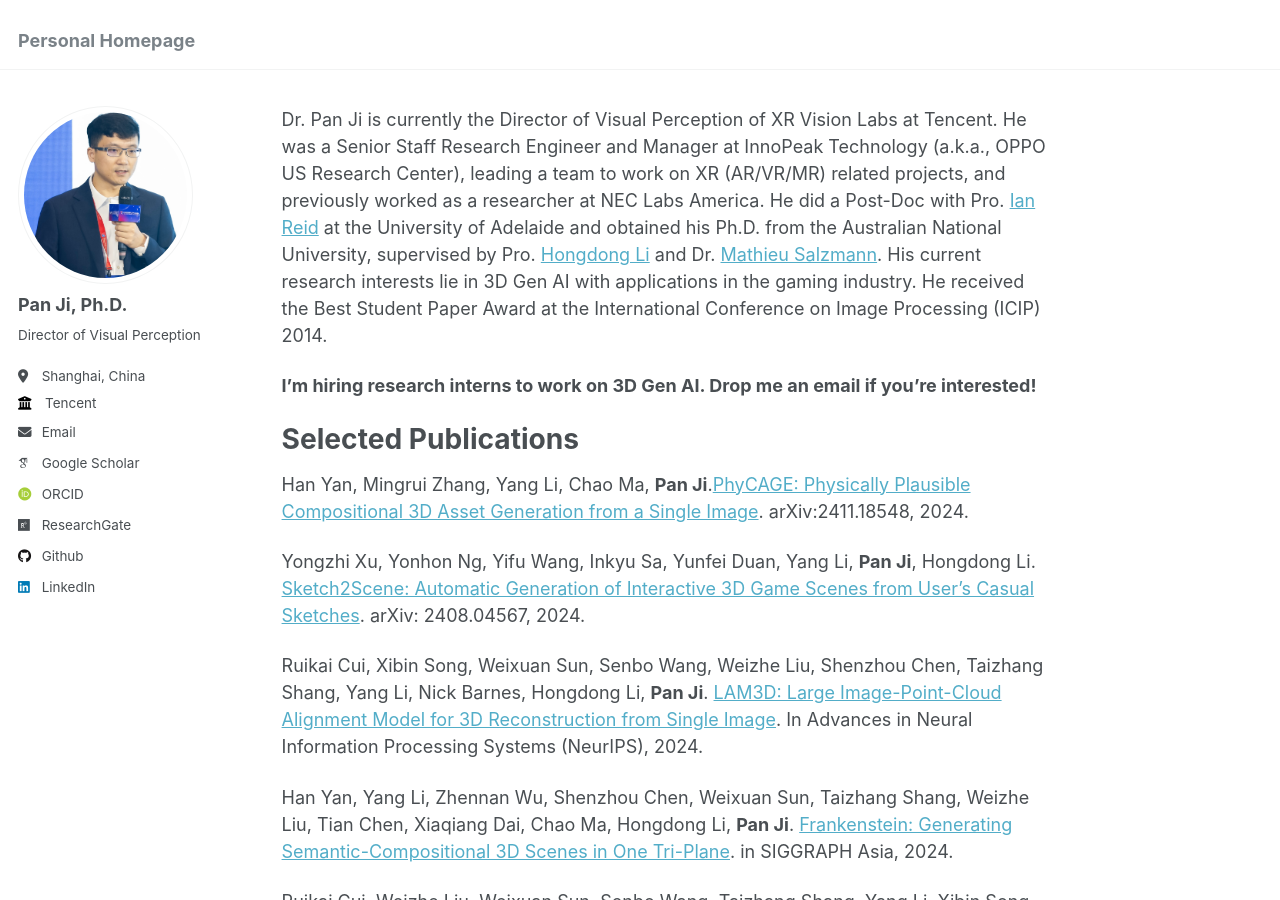
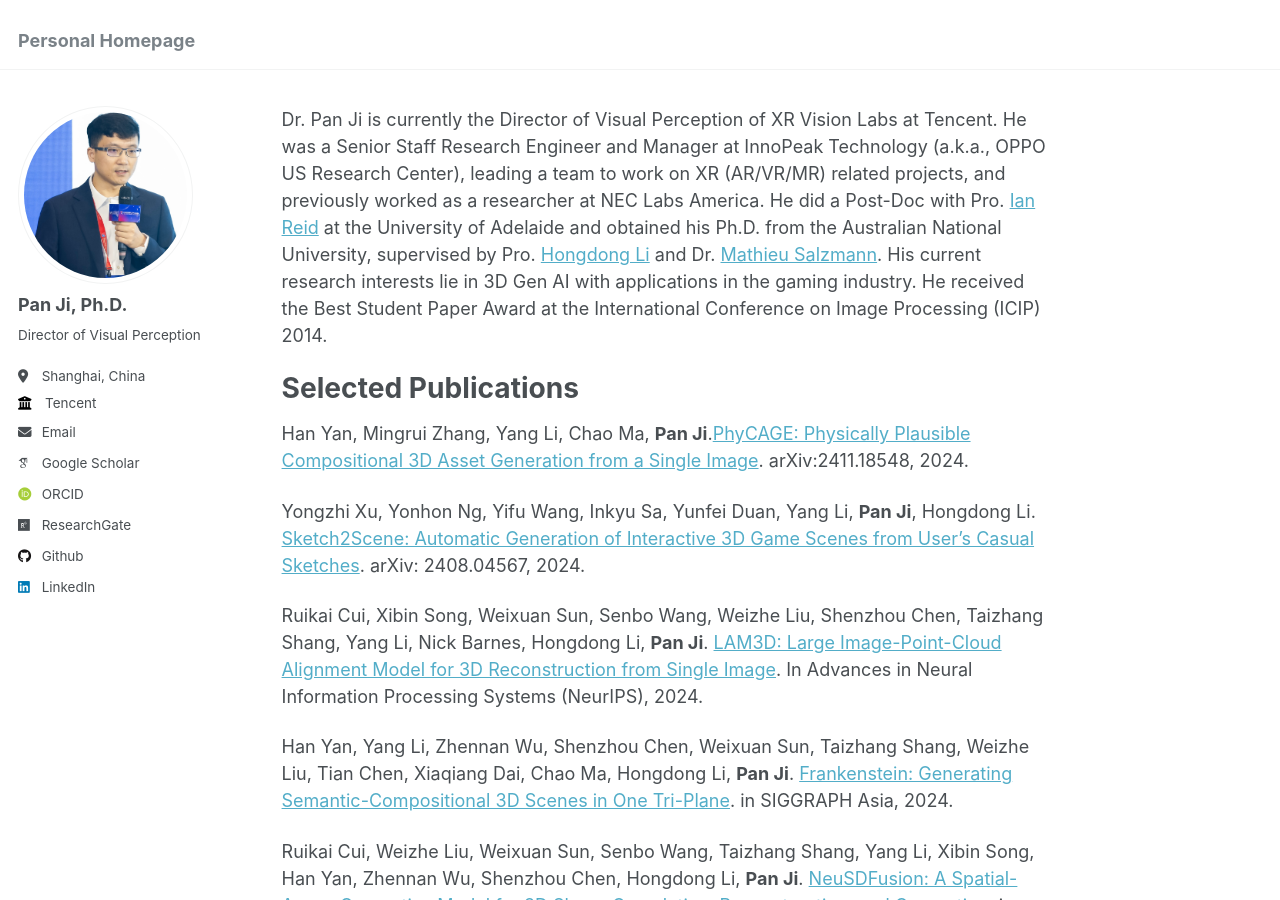
Before and after one commit to panji530/panji, a Jekyll site: the page built from _pages/about.md, in a window 1280 px wide and 900 px high. Built offline with Jekyll 4.4.1, drawn with Linux system fonts in a browser that asks for light colours; some web fonts are replaced.

Commit message:
Update about.md

```diff
--- a/_pages/about.md
+++ b/_pages/about.md
@@ -9,10 +9,9 @@ redirect_from:
 
 Dr. Pan Ji is currently the Director of Visual Perception of XR Vision Labs at Tencent. He was a Senior Staff Research Engineer and Manager at InnoPeak Technology (a.k.a., OPPO US Research Center), leading a team to work on XR (AR/VR/MR) related projects, and previously worked as a researcher at NEC Labs America. He did a Post-Doc with Pro. [Ian Reid](https://scholar.google.com/citations?user=ATkNLcQAAAAJ&hl=en) at the University of Adelaide and obtained his Ph.D. from the Australian National University, supervised by Pro. [Hongdong Li](https://scholar.google.com/citations?user=Mq89JAcAAAAJ&hl=en) and Dr. [Mathieu Salzmann](https://scholar.google.com/citations?user=n-B0jr4AAAAJ&hl=en).  His current research interests lie in 3D Gen AI with applications in the gaming industry. He received the Best Student Paper Award at the International Conference on Image Processing (ICIP) 2014.
 
-**I'm hiring research interns to work on 3D Gen AI. Drop me an email if you're interested!**
-
 # Selected Publications
-Han Yan, Mingrui Zhang, Yang Li, Chao Ma, **Pan Ji**.[PhyCAGE: Physically Plausible Compositional 3D Asset Generation from a Single Image](https://arxiv.org/pdf/2411.18548). arXiv:2411.18548, 2024.
+Han Yan, Mingrui Zhang, Yang Li, Chao Ma, **Pan Ji**.[PhyCAGE: Physically Plausible Compositional 3D Asset Generation from a Single Image](https://arxiv.org/pdf/2411.18548).
+ arXiv:2411.18548, 2024.
 
 Yongzhi Xu, Yonhon Ng, Yifu Wang, Inkyu Sa, Yunfei Duan, Yang Li, **Pan Ji**, Hongdong Li. [Sketch2Scene: Automatic Generation of Interactive 3D Game Scenes from User’s Casual Sketches](https://arxiv.org/pdf/2408.04567). arXiv: 2408.04567, 2024.
 
```
